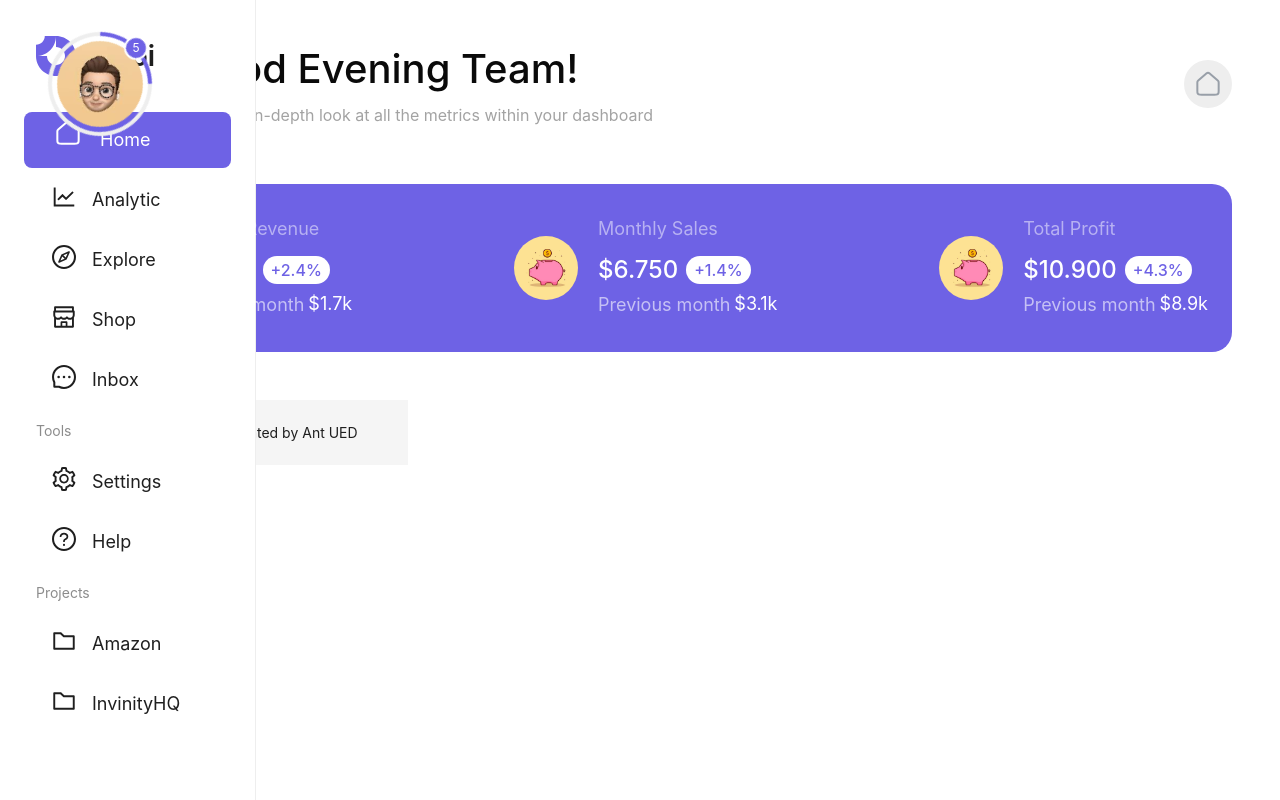
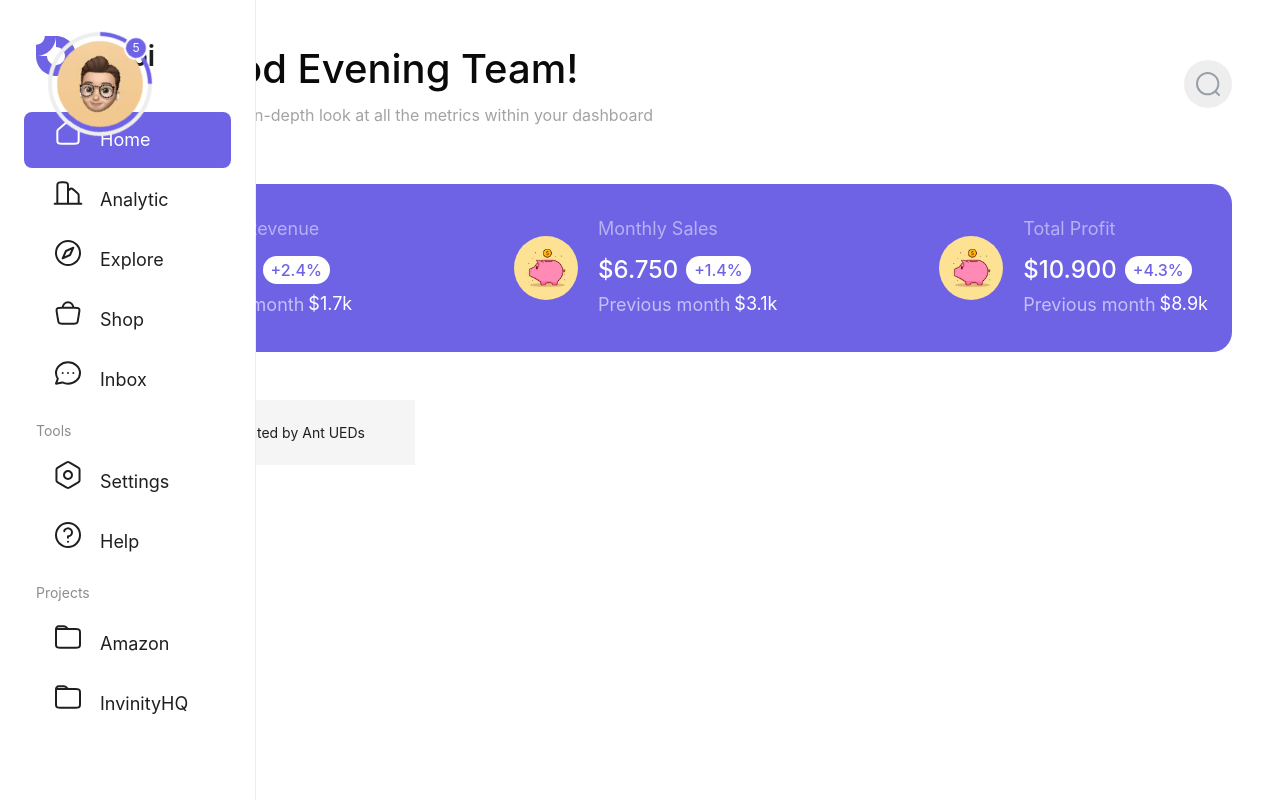
Before and after one commit to adityapatel149/Raft-Dashboard, a React (Create React App) app: page / in a window 1280 px wide. Built offline with nearby package versions, Linux system fonts and the light colour scheme.

Commit message:
Update 4 files

```diff
--- a/src/App.js
+++ b/src/App.js
@@ -12,6 +12,15 @@ import Icon, {
 } from "@ant-design/icons";
 
 import { ReactComponent as HouseSvg } from "./assets/icons/ci_house-02.svg";
+import { ReactComponent as BuildingSvg } from "./assets/icons/ci_building-02.svg";
+import { ReactComponent as CompassSvg } from "./assets/icons/ci_compass.svg";
+import { ReactComponent as BasketSvg } from "./assets/icons/ci_shopping-bag-02.svg";
+import { ReactComponent as ChatSvg } from "./assets/icons/heroicons-outline_chat.svg";
+import { ReactComponent as SettingsSvg } from "./assets/icons/ci_settings-future.svg";
+import { ReactComponent as HelpSvg } from "./assets/icons/ci_circle-help.svg";
+import { ReactComponent as FolderSvg } from "./assets/icons/ci_folder.svg";
+import { ReactComponent as SearchSvg } from "./assets/icons/iconamoon_search.svg";
+import { ReactComponent as ClockSvg } from "./assets/icons/ci_clock.svg";
 
 import {
   ConfigProvider,
@@ -41,10 +50,14 @@ const items = [
     null,
     [
       getItem("Home", "home", <Icon component={() => <HouseSvg />} />),
-      getItem("Analytic", "analytic", <LineChartOutlined />),
-      getItem("Explore", "explore", <CompassOutlined />),
-      getItem("Shop", "shop", <ShopOutlined />),
-      getItem("Inbox", "inbox", <MessageOutlined />),
+      getItem(
+        "Analytic",
+        "analytic",
+        <Icon component={() => <BuildingSvg />} />,
+      ),
+      getItem("Explore", "explore", <Icon component={() => <CompassSvg />} />),
+      getItem("Shop", "shop", <Icon component={() => <BasketSvg />} />),
+      getItem("Inbox", "inbox", <Icon component={() => <ChatSvg />} />),
     ],
     "group",
   ),
@@ -53,8 +66,12 @@ const items = [
     "tools",
     null,
     [
-      getItem("Settings", "settings", <SettingOutlined />),
-      getItem("Help", "help", <QuestionCircleOutlined />),
+      getItem(
+        "Settings",
+        "settings",
+        <Icon component={() => <SettingsSvg />} />,
+      ),
+      getItem("Help", "help", <Icon component={() => <HelpSvg />} />),
     ],
     "group",
   ),
@@ -63,8 +80,12 @@ const items = [
     "projects",
     null,
     [
-      getItem("Amazon", "amazon", <FolderOutlined />),
-      getItem("InvinityHQ", "invinityhq", <FolderOutlined />),
+      getItem("Amazon", "amazon", <Icon component={() => <FolderSvg />} />),
+      getItem(
+        "InvinityHQ",
+        "invinityhq",
+        <Icon component={() => <FolderSvg />} />,
+      ),
     ],
     "group",
   ),
@@ -148,7 +169,7 @@ const App = () => {
                 </div>
                 <div className="search-button flex w-12 h-12 flex-col justify-center items-center shrink-0 bg-[#EEE] p-2 rounded-[3rem]">
                   <Icon
-                    component={() => <HouseSvg className="stroke-[#989FA8]" />}
+                    component={() => <SearchSvg className="stroke-[#989FA8]" />}
                   />
                 </div>
               </div>
@@ -162,7 +183,7 @@ const App = () => {
               textAlign: "center",
             }}
           >
-            Ant Design ©2023 Created by Ant UED
+            Ant Design ©2023 Created by Ant UEDs
           </Footer>
         </Layout>
       </Layout>
--- a/src/index.css
+++ b/src/index.css
@@ -32,3 +32,7 @@ p {
   .ant-menu-item {
   padding-inline: 1rem 1rem;
 }
+
+:where(.css-dev-only-do-not-override-ein0h1).ant-menu .ant-menu-item {
+  display: flex;
+}
```
Also changed, not shown: src/assets/icons/heroicons-outline_chat.svg (added), src/assets/icons/iconamoon_search.svg.
